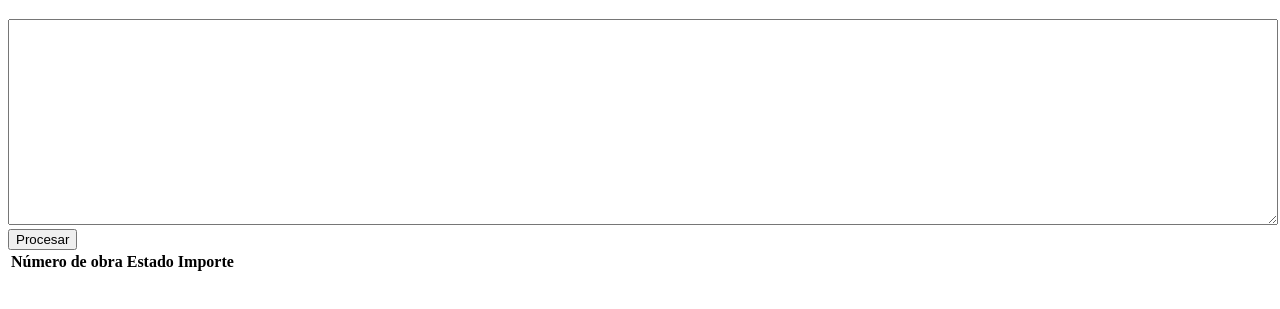
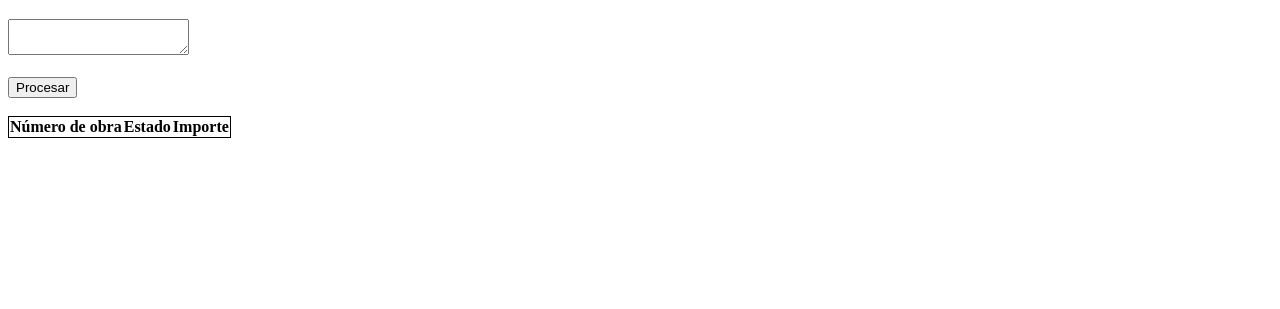
Before and after one commit to SrHerbe/SrHerbe.github.io, a plain HTML site: page index.html in a window 1280 px wide. Shown: the part 61-370 px from the top of the page. Drawn offline with Linux system fonts and the light colour scheme.

Commit message:
Update index.html

```diff
--- a/index.html
+++ b/index.html
@@ -1,18 +1,16 @@
 <!DOCTYPE html>
-<html>
+<html lang="en">
 <head>
-        <title>Procesador de datos de obras</title>
-        <style>
-            textarea {
-                width: 100%;
-                height: 200px;
-            }
-        </style>
+    <meta charset="UTF-8">
+    <meta http-equiv="X-UA-Compatible" content="IE=edge">
+    <meta name="viewport" content="width=device-width, initial-scale=1.0">
+    <title>Document</title>
+    <link rel="stylesheet" href="style.css">
 </head>
 <body>
     <h1>Procesador de datos de obras</h1>
-        <textarea id="inputText"></textarea>
-        <button onclick="procesarDatos()">Procesar</button>
+    <textarea id="inputText"></textarea><br><br>
+    <button onclick="procesarDatos()">Procesar</button><br><br>
     <table id="resultTable">
         <thead>
             <tr>
```
Lines whose indentation alone changed are shown as unchanged.
